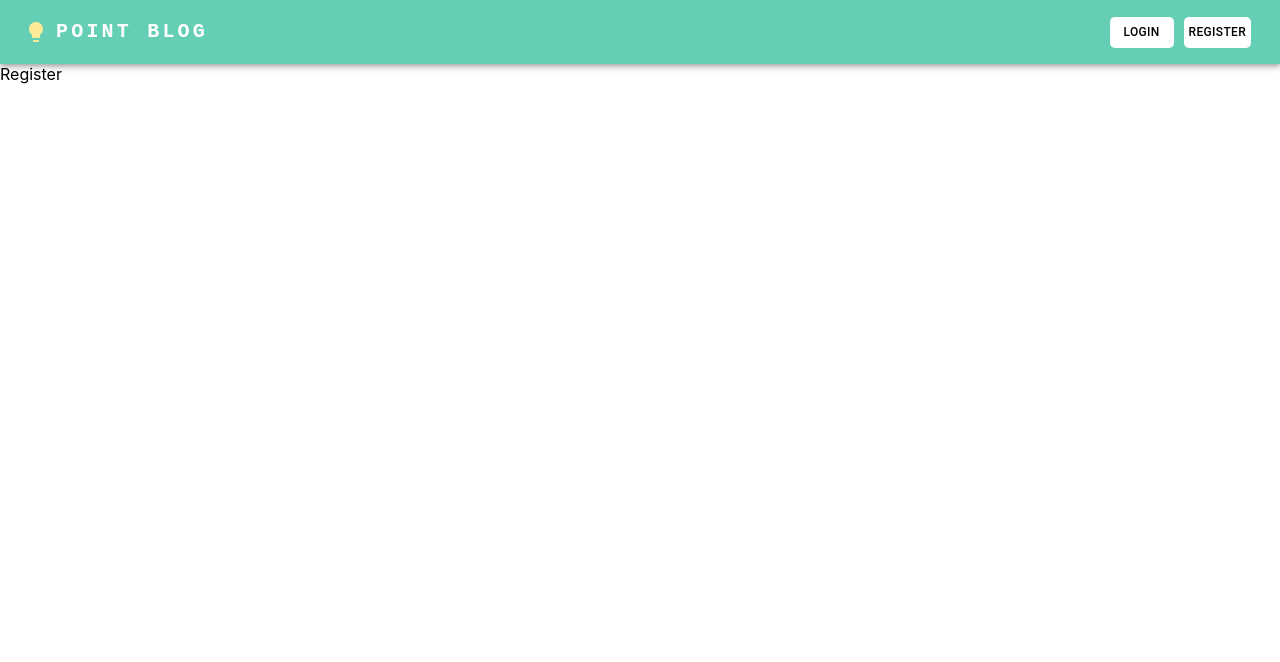
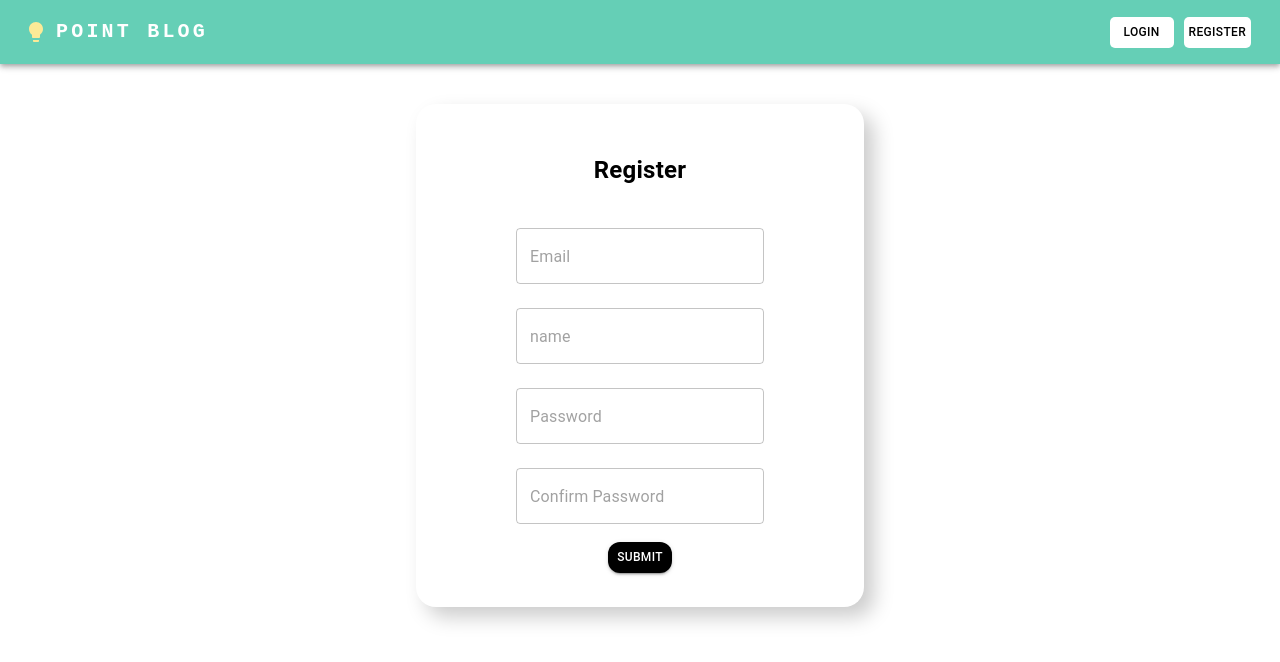
Before and after one commit to EliGuy343/point-blog, a React (Create React App) app in the folder client/: page /register in a window 1280 px wide. Shown: the top 662 px of the page. Built offline with nearby package versions, Linux system fonts and the light colour scheme.

Commit message:
Frontend: build Login and register skeleteons

```diff
--- a/client/src/components/Login.jsx
+++ b/client/src/components/Login.jsx
@@ -1,9 +1,54 @@
-import React from 'react'
+import {
+  Box,
+  Button,
+  TextField,
+  Typography,
+  styled
+} from '@mui/material';
+import React from 'react';
 
 const Login = () => {
   return (
-    <div>Login</div>
+    <div>
+      <form>
+        <Box
+          maxWidth={400}
+          display='flex'
+          flexDirection={'column'}
+          alignItems='center'
+          boxShadow='10px 10px 20px #ccc'
+          padding={3}
+          margin='auto'
+          marginTop={5}
+          borderRadius={5}
+        >
+          <TypographyStyled TypographyStyled padding={3}>
+            Login
+          </TypographyStyled>
+          <TextField placeholder='Email' type='email' margin='normal'/>
+          <TextField placeholder='Password' type='password' margin='normal'/>
+          <ButtonStyled variant='contained' sx={{borderRadius: 3}}>
+            Submit
+          </ButtonStyled>
+        </Box>
+      </form>
+    </div>
   )
 }
 
+const TypographyStyled = styled(Typography)`
+  font-size: 24px;
+  font-weight: 700;
+`;
+const ButtonStyled = styled(Button)`
+  padding: 5px;
+  border-radius: 5px;
+  margin: 10px;
+  font-size: 12px;
+  color: white;
+  background-color: black;
+  &:hover {
+    background-color: #a19d9d;
+  }
+`;
 export default Login
--- a/client/src/components/Register.jsx
+++ b/client/src/components/Register.jsx
@@ -1,9 +1,72 @@
-import React from 'react'
+import {
+  Box,
+  Button,
+  TextField,
+  Typography,
+  styled
+} from '@mui/material';
+import React from 'react';
 
 const Register = () => {
   return (
-    <div>Register</div>
+    <div>
+      <form>
+        <Box
+          maxWidth={400}
+          display='flex'
+          flexDirection={'column'}
+          alignItems='center'
+          boxShadow='10px 10px 20px #ccc'
+          padding={3}
+          margin='auto'
+          marginTop={5}
+          borderRadius={5}
+        >
+          <TypographyStyled TypographyStyled padding={3}>
+            Register
+          </TypographyStyled>
+          <TextField
+            placeholder='Email'
+            type='email'
+            margin='normal'
+          />
+          <TextField
+            placeholder='name'
+            margin='normal'
+          />
+          <TextField
+            placeholder='Password'
+            type='password'
+            margin='normal'
+          />
+          <TextField
+            placeholder='Confirm Password'
+            type='password'
+            margin='normal'
+          />
+          <ButtonStyled variant='contained' sx={{borderRadius: 3}}>
+            Submit
+          </ButtonStyled>
+        </Box>
+      </form>
+    </div>
   )
 }
 
-export default Register
+const TypographyStyled = styled(Typography)`
+  font-size: 24px;
+  font-weight: 700;
+`;
+const ButtonStyled = styled(Button)`
+  padding: 5px;
+  border-radius: 5px;
+  margin: 10px;
+  font-size: 12px;
+  color: white;
+  background-color: black;
+  &:hover {
+    background-color: #a19d9d;
+  }
+`;
+
+export default Register;
```
